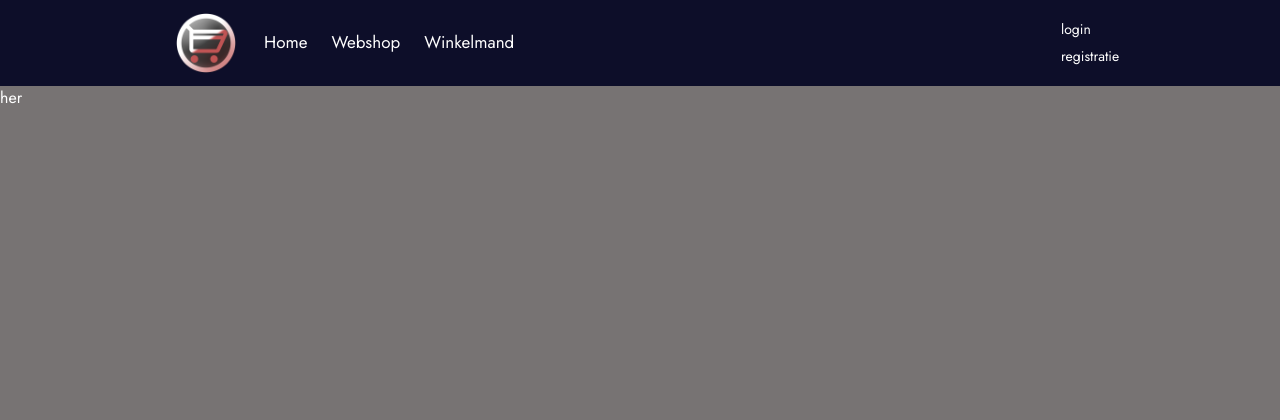
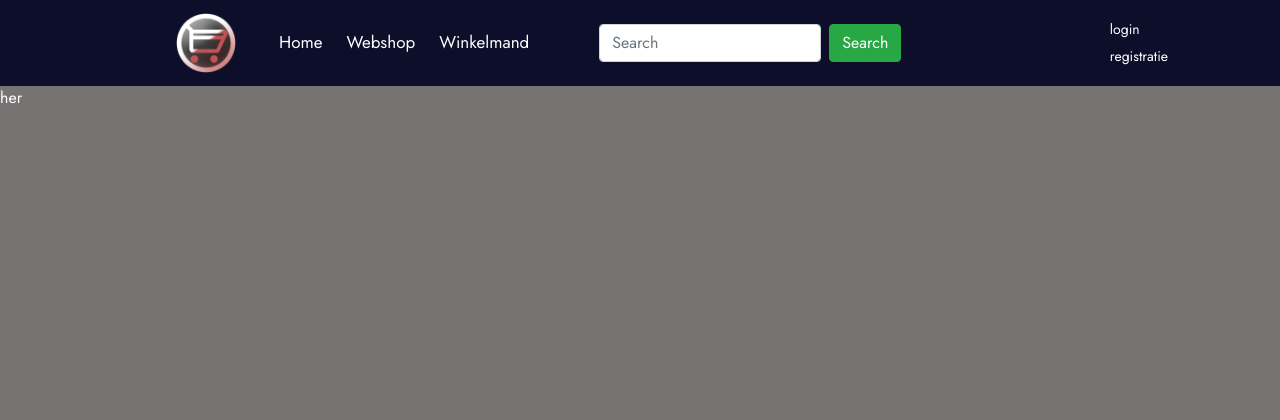
Before and after one commit to DaveydeHaas/project-periode-4-jaar-1, a PHP site: page / in a window 1280 px wide. Shown: the top 420 px of the page. Run offline with PHP 8.4, Linux system fonts and the light colour scheme; some libraries are stand-ins or nearby versions.

Commit message:
navbar style V3 28-5-2020

```diff
--- a/basis-content/navbar.php
+++ b/basis-content/navbar.php
@@ -9,11 +9,20 @@ $content = (isset($_GET['content'])?$_GET['content']:false); ?>
         <span class="navbar-toggler-icon"></span>
       </button>
         <div class="collapse navbar-collapse no-padding" id="navbarSupportedContent">
-          <ul class="navbar-nav mr-auto ">
+        <div class="col-4">
+        <ul class="navbar-nav mr-auto ">
             <li class="<?php if ($content == 'home') echo 'active'?>"><a href="index.php?content=home">Home</a></li>
             <li class="<?php if ($content == 'webshop') echo 'active'?>"><a href="index.php?content=webshop">Webshop</a></li>
             <li class="<?php if ($content == 'winkelmand') echo 'active'?>"><a href="index.php?content=winkelmand">Winkelmand</a></li>
           </ul>
+        </div>
+        <div class="col-6">
+          <form class="form-inline" action="/action_page.php">
+            <input class="form-control mr-sm-2" type="text" placeholder="Search">
+                <button class="btn btn-success" type="submit">Search</button>
+            </form>
+        </div>
+        <div class="col-2">
           <ul class="nav nav-profile">
             <li class="<?php if ($content == 'login') echo 'active'?>"><a href="index.php?content=login">login</a></li>
             <li class="<?php if ($content == 'registratie') echo 'active'?>"><a href="index.php?content=registratie">registratie</a></li>
--- a/css/style.css
+++ b/css/style.css
@@ -64,6 +64,7 @@ li a:hover {
 
 
 
+
 /*footer */
 .footer_background{
    background-color: #0D0E29 ;
```
